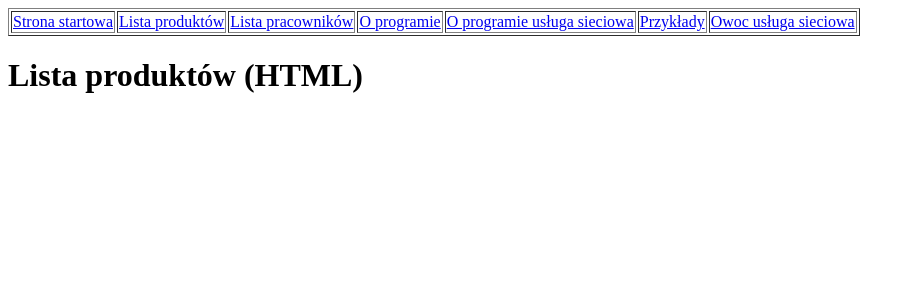
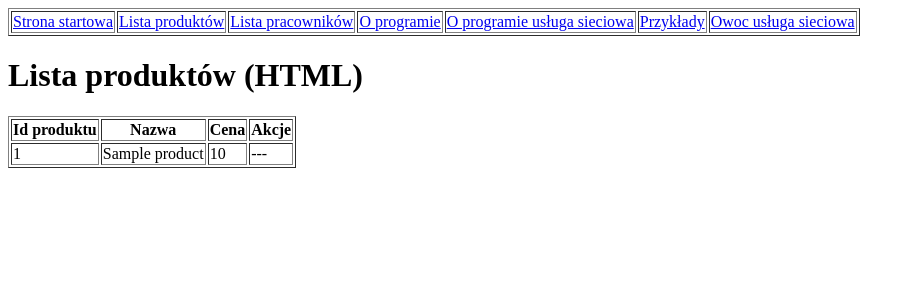
Before and after one commit to andrzejklusiewicz33/python_23012023, a Flask app: template web/templates/show_products.html in a window 1280 px wide. Shown: the top 300 px of the page, without its empty margins (0-915 px from the left). Run offline with Flask 2, Linux system fonts and the light colour scheme; the template is opened without the code that fills it: most values are stand-ins (such as "Sample title", 1, 10 or a date in 2020).

Commit message:
zadanie 59

```diff
--- a/web/app.py
+++ b/web/app.py
@@ -1,5 +1,7 @@
-from flask import Flask,render_template
+from flask import Flask, render_template
 from domain import *
+import employees_dao as edao
+
 
 app = Flask(__name__)
 
@@ -8,38 +10,42 @@ app = Flask(__name__)
 def index():
     return render_template("index.html")
 
+
 @app.route('/show_products')
 def show_products():
-    return render_template("show_products.html")
+    data = []
+    data.append(Product(1, "Bulbulator", 1234, "Urządzenie robiące bul bul", 10))
+    data.append(Product(2, "Przyczłap do bulbulatora", 100, "Takie teges co wiesz, no ten to tam", 0))
+    data.append((Product(3, "Wihajster z dzyndzlem", 20, "Na śróbki lub na gwoździe, zależy czy tak czy nie", 50)))
+    return render_template("show_products.html",products=data)
+
 
 @app.route('/show_employees')
 def show_employees():
-    data=[]
-    e1=Employee(1,'Andrzej','Klusiewicz',12345,"programmer z zawodu i pasji")
-    data.append(e1)
-    e2=Employee(2,'Marian','Paździoch',8000,"Programista Front-End")
-    data.append(e2)
-    e3=Employee(3,'Babka','Kiepska',10000,"Babka dawaj rentę!")
-    data.append(e3)
-    return render_template("show_employees.html",employees=data)
+    return render_template("show_employees.html", employees=edao.get_all())
+
 
 @app.route('/about')
 def about():
-    return render_template("about.html",author=Author())
+    return render_template("about.html", author=Author())
+
 
 @app.route('/about.json')
 def about_json():
     return Author().serialize()
 
+
 @app.route("/fruit.json")
 def fruit_json():
-    fruit=Fruit()
+    fruit = Fruit()
     return fruit.serialize()
+
 
 @app.route('/examples')
 def examples():
-    data=['python','java','javascript','R']
-    return render_template("examples.html",fruit=Fruit(),data=data)
+    data = ['python', 'java', 'javascript', 'R']
+    return render_template("examples.html", fruit=Fruit(), data=data)
+
 
 # @app.route('/examples')
 # def examples():
@@ -50,26 +56,26 @@ def examples():
 
 
 if __name__ == '__main__':
-    app.run(debug=True,port=80)
+    app.run(debug=True, port=80)
+
+# 52. Dodaj obsługę ekranów pod adresami /show_products /show_employees /about
+# Po wejściu na każdy z tych ekranów powinien pojawić się komunikat z tekstem jednoznacznie identyfikujacym na jakiej podstronie jesteściee
+# 53. Zadbaj o to, by wszystkie ekrany były obsługiwane przez osobne pliki html
+# 54. Do wszystkich ekranów dodaj działającce menu
+# 55. Do widoku ekranu /about przekaż informację o swoim imieniu, nazwisku i emailu. Wyświetl te dane na ekranie w formie tabelki.
+# 56. W osobnym module domain stwórz klasę Author z polami first_name,last_name, email (i ustawionymi w polach wartościami)
+# Następnie spowoduj by kontroler ekranu /about przekazywał do widoku obiekt tej klasy. Na poziomie widoku
+# zaktualizuj kod w taki sposób by wyświetlane były dane z przekazanego obiektu
+# 57. Dodaj usługę sieciową która zwróci zserializowaną postać obiektu klasy Author
+
+# 58. Stwórz w domain.py klasę Product która będzie reprezentowała encje produktu. Przekaż z kontrolera (w app.py)
+# kilka przykładowych obiektów tej klasy do widoku /show_products
+# Na poziomie widoku wydrukuj te dane w postaci tabelki (ale bez pol description i stock)
+# 59. Oddeleguj generowanie listy produktów do funkcji get_all() w osobnym module products_dao
 
 
-#52. Dodaj obsługę ekranów pod adresami /show_products /show_employees /about
-#Po wejściu na każdy z tych ekranów powinien pojawić się komunikat z tekstem jednoznacznie identyfikujacym na jakiej podstronie jesteściee
-#53. Zadbaj o to, by wszystkie ekrany były obsługiwane przez osobne pliki html
-#54. Do wszystkich ekranów dodaj działającce menu
-#55. Do widoku ekranu /about przekaż informację o swoim imieniu, nazwisku i emailu. Wyświetl te dane na ekranie w formie tabelki.
-#56. W osobnym module domain stwórz klasę Author z polami first_name,last_name, email (i ustawionymi w polach wartościami)
-#Następnie spowoduj by kontroler ekranu /about przekazywał do widoku obiekt tej klasy. Na poziomie widoku
-#zaktualizuj kod w taki sposób by wyświetlane były dane z przekazanego obiektu
-#57. Dodaj usługę sieciową która zwróci zserializowaną postać obiektu klasy Author
+# Flask,Django,FastApi, Pyramid
+# uWSGI
+# https://www.pythonanywhere.com/
 
-#58. Stwórz w domain.py klasę Product która będzie reprezentowała encje produktu. Przekaż z kontrolera (w app.py)
-#kilka przykładowych obiektów tej klasy do widoku /show_products
-#Na poziomie widoku wydrukuj te dane w postaci tabelki (ale bez pol description i stock)
-
-
-#Flask,Django,FastApi, Pyramid
-#uWSGI
-#https://www.pythonanywhere.com/
-
-#przerwa do 15:36
+# przerwa do 15:36
--- a/web/templates/show_products.html
+++ b/web/templates/show_products.html
@@ -7,5 +7,11 @@
 <body>
 {% include 'menu.html' %}
 <h1>Lista produktów (HTML)</h1>
+<table border="1">
+    <tr><th>Id produktu</th><th>Nazwa</th><th>Cena</th><th>Akcje</th></tr>
+    {% for p in products %}
+        <tr><td>{{ p.product_id }}</td><td>{{ p.product_name }}</td><td>{{ p.price }}</td><td>---</td></tr>
+    {% endfor %}
+</table>
 </body>
 </html>
```
Also changed, not shown: web/domain.py (+11 -0 lines), web/employees_dao.py (added, +10 -0 lines).
